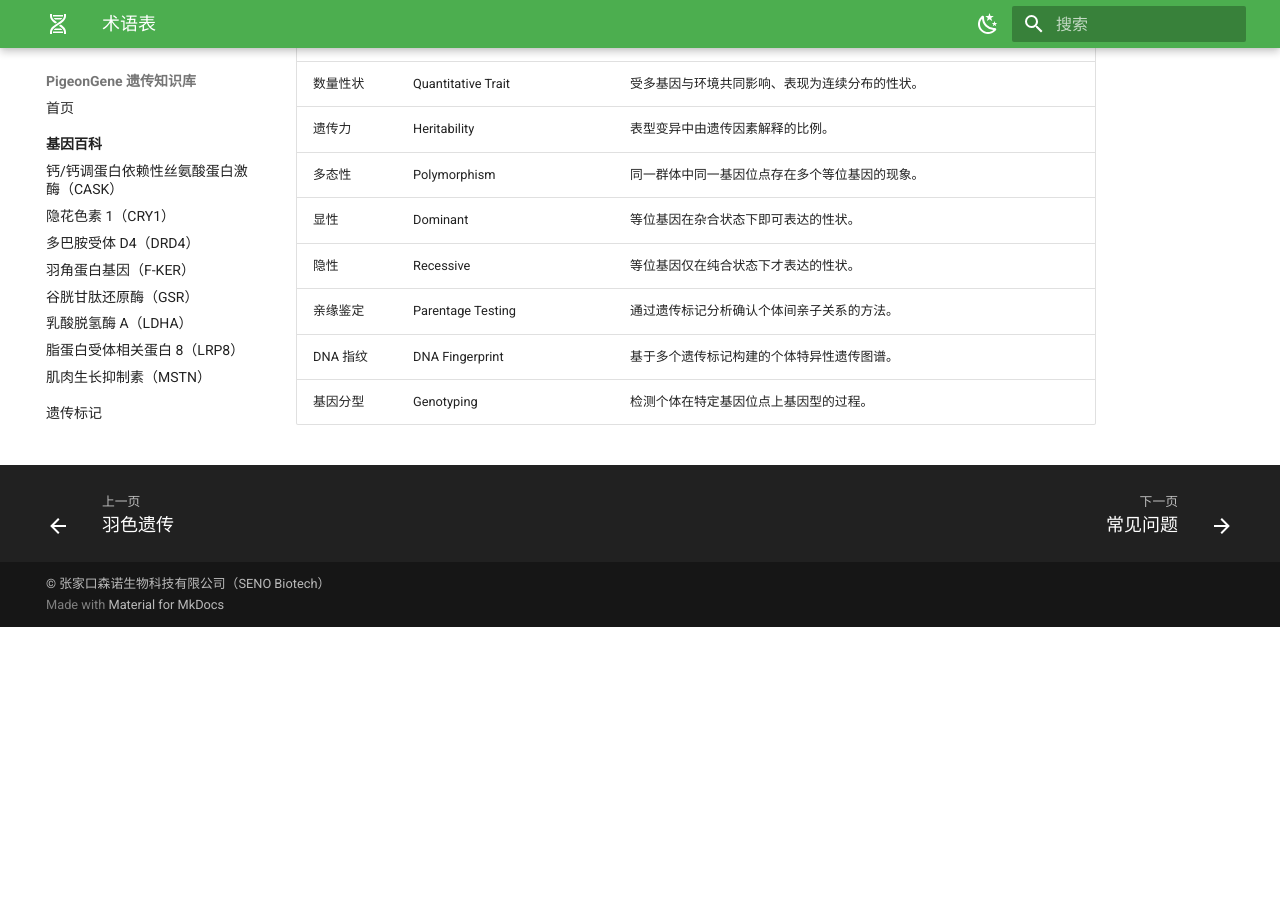
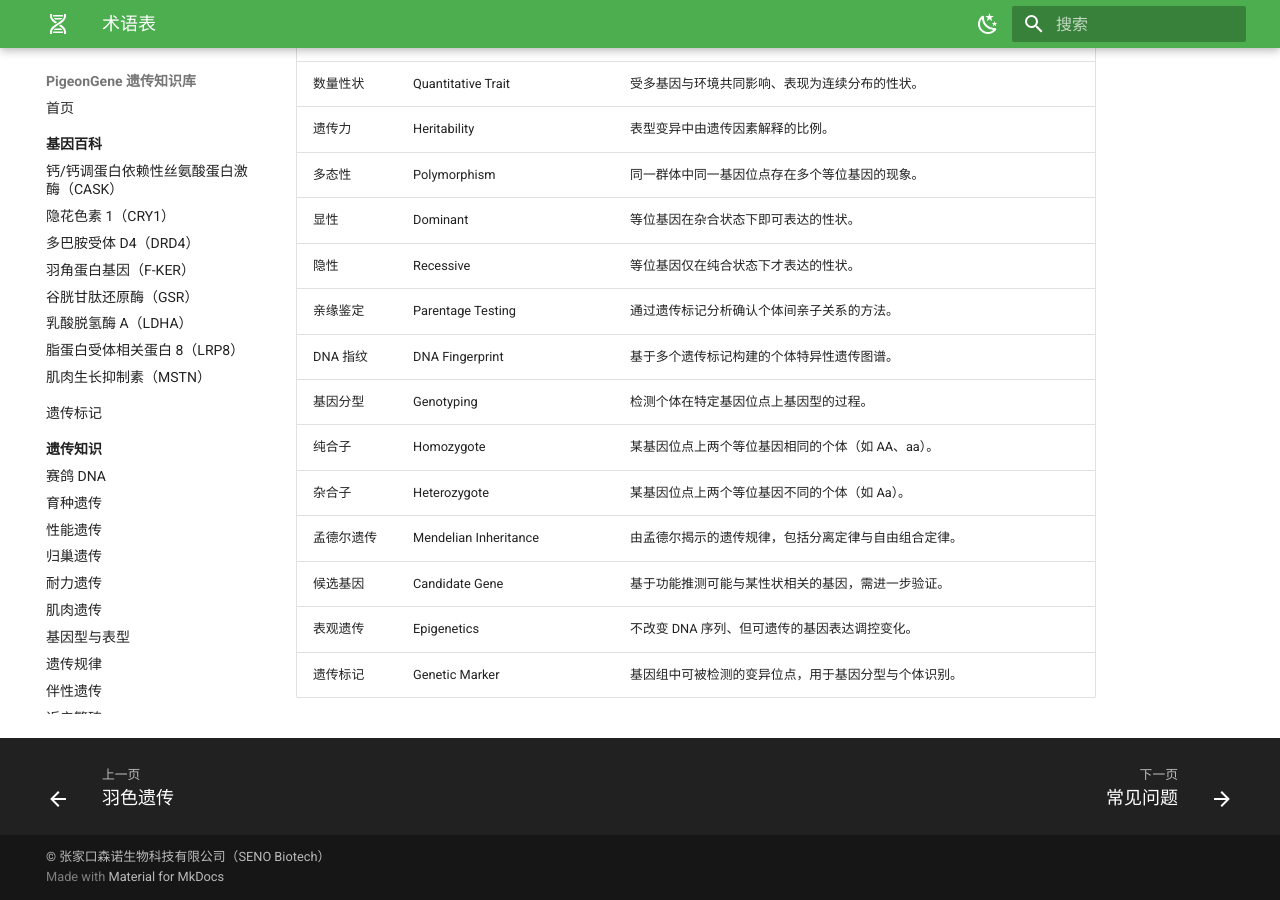
Before and after one commit to martinxionbiotech-max/Genetics.pigeongene, an MkDocs documentation site: the page built from docs/glossary.md, in a window 1280 px wide and 900 px high, scrolled down 710 px. Built offline with MkDocs 1.6.1 and Material for MkDocs 9.7.7, drawn with Linux system fonts in a browser that asks for light colours; before the commit the page ends 1337 px from its top, so only the background shows below that.

Commit message:
术语表扩充（+6 词：纯合子/杂合子/孟德尔遗传/候选基因/表观遗传/遗传标记）

```diff
--- a/docs/glossary.md
+++ b/docs/glossary.md
@@ -28,3 +28,9 @@ schema_type: definedtermset
 | 亲缘鉴定 | Parentage Testing | 通过遗传标记分析确认个体间亲子关系的方法。 |
 | DNA 指纹 | DNA Fingerprint | 基于多个遗传标记构建的个体特异性遗传图谱。 |
 | 基因分型 | Genotyping | 检测个体在特定基因位点上基因型的过程。 |
+| 纯合子 | Homozygote | 某基因位点上两个等位基因相同的个体（如 AA、aa）。 |
+| 杂合子 | Heterozygote | 某基因位点上两个等位基因不同的个体（如 Aa）。 |
+| 孟德尔遗传 | Mendelian Inheritance | 由孟德尔揭示的遗传规律，包括分离定律与自由组合定律。 |
+| 候选基因 | Candidate Gene | 基于功能推测可能与某性状相关的基因，需进一步验证。 |
+| 表观遗传 | Epigenetics | 不改变 DNA 序列、但可遗传的基因表达调控变化。 |
+| 遗传标记 | Genetic Marker | 基因组中可被检测的变异位点，用于基因分型与个体识别。 |
```
